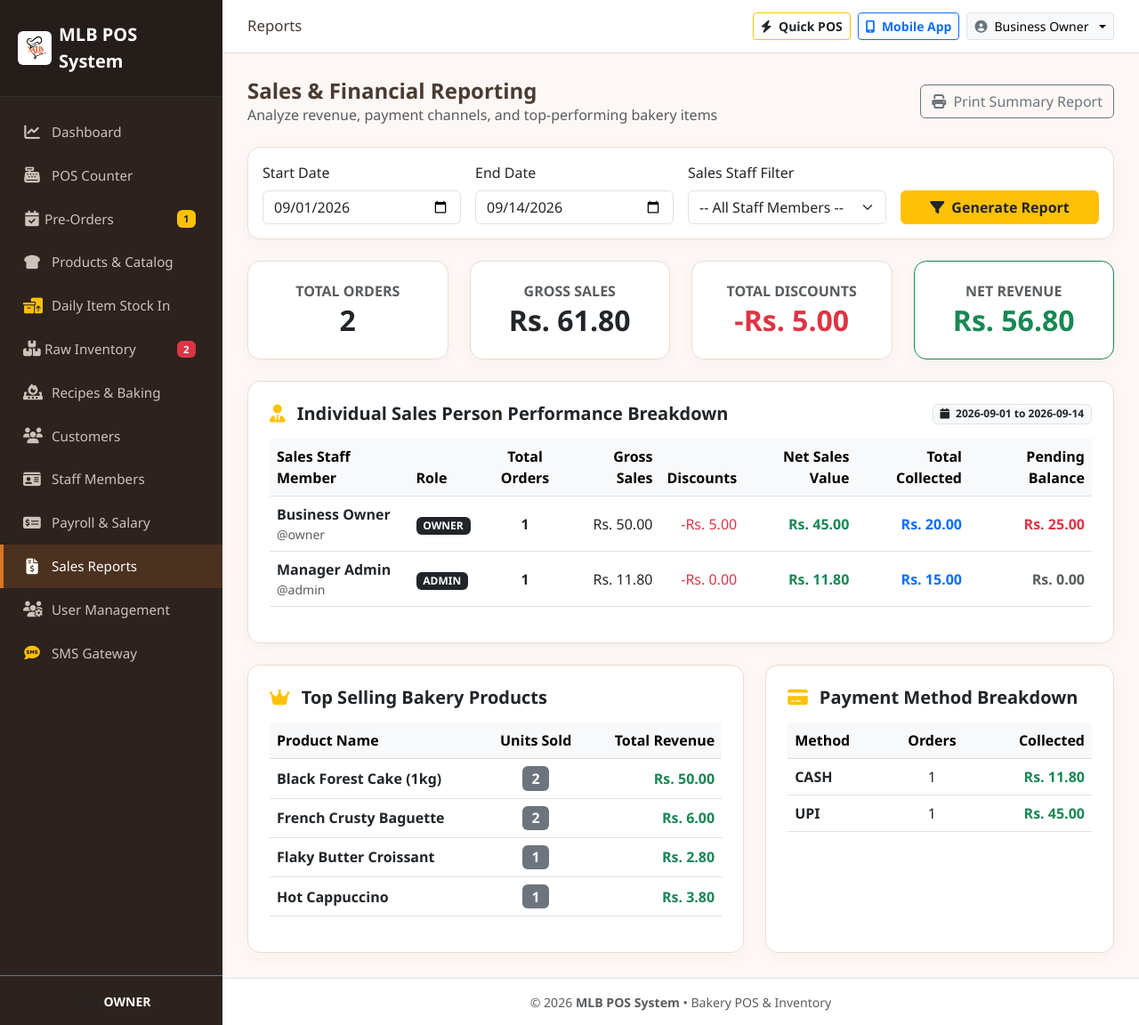
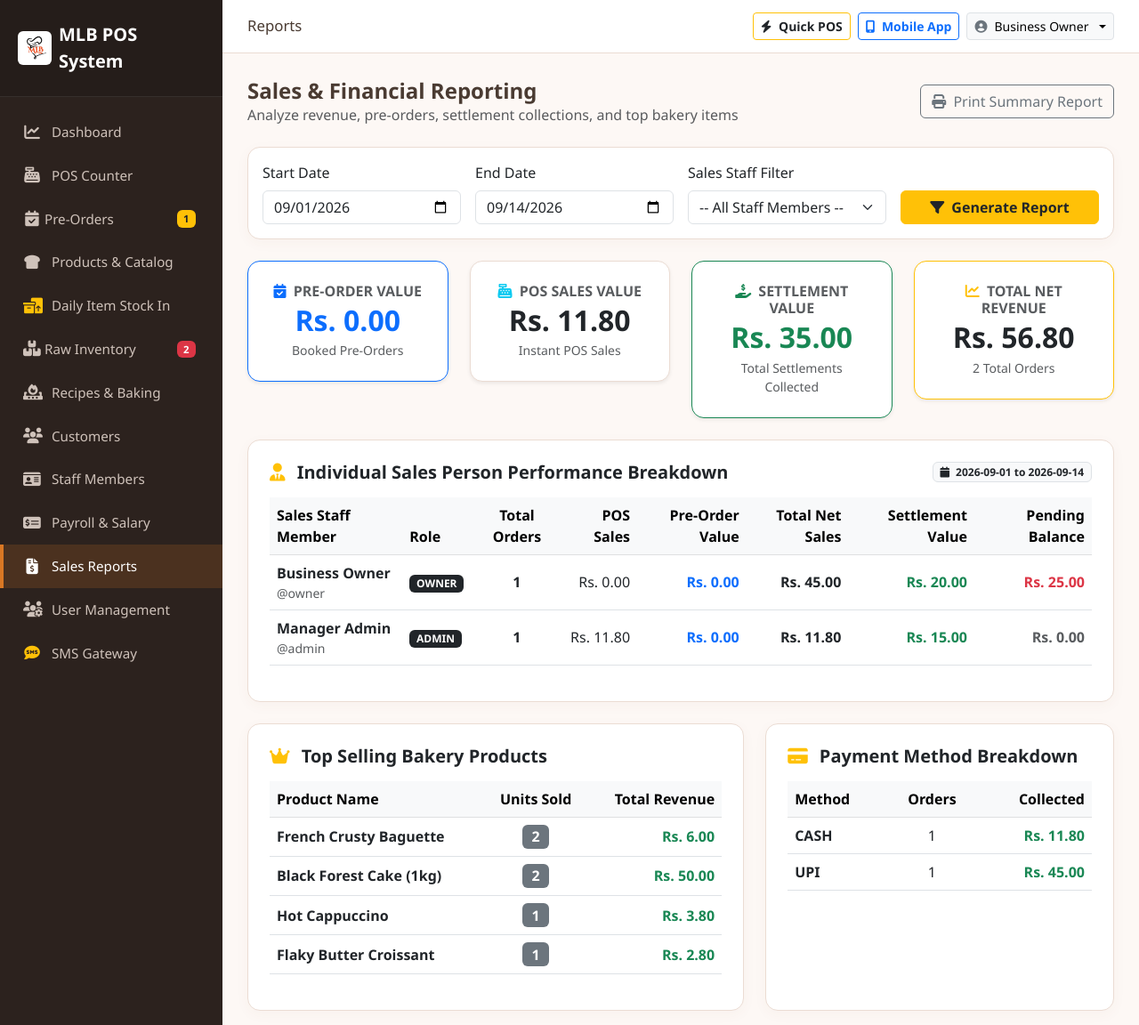
Before and after one commit to Nadeeshan1992/bakery-management, a PHP site: page /modules/reports/index.php in a window 1280 px wide. Shown: the top 1152 px of the page at 89% size. Run offline with PHP 8.4, Linux system fonts and the light colour scheme; a user stored in the database is signed in; data comes from the database, SQL or seed files in the repository.

Commit message:
feat(reports): separate pre-order value and settlement value in Sales & Financial Reporting, remove total discounts label

```diff
--- a/modules/reports/index.php
+++ b/modules/reports/index.php
@@ -14,13 +14,14 @@
 
 $userWhereClause = $salesPersonFilter > 0 ? " AND created_by = " . intval($salesPersonFilter) : "";
 
-// Financial Summary
+// Financial Summary (POS Sales, Pre-Order Value & Settlements)
 $stmtSum = $db->prepare("
     SELECT
         COUNT(*) as total_orders_count,
-        COALESCE(SUM(subtotal), 0) as gross_sales,
-        COALESCE(SUM(discount), 0) as total_discounts,
-        COALESCE(SUM(total_amount), 0) as net_revenue
+        COALESCE(SUM(total_amount), 0) as net_revenue,
+        COALESCE(SUM(CASE WHEN order_type = 'pos' THEN total_amount ELSE 0 END), 0) as pos_sales_value,
+        COALESCE(SUM(CASE WHEN order_type = 'preorder' THEN total_amount ELSE 0 END), 0) as preorder_sales_value,
+        COALESCE(SUM(paid_amount), 0) as settlement_value
     FROM orders
     WHERE DATE(created_at) BETWEEN ? AND ? AND order_status != 'cancelled' {$userWhereClause}
 ");
@@ -49,7 +50,7 @@
 $stmtTop->execute([$startDate, $endDate]);
 $topProducts = $stmtTop->fetchAll();
 
-// Individual Sales Person Sales Value Breakdown
+// Individual Sales Person Sales Value & Pre-Order / Settlement Breakdown
 $stmtSalesPerson = $db->prepare("
     SELECT
         u.id as user_id,
@@ -57,9 +58,9 @@
         u.username,
         u.role,
         COUNT(o.id) as total_orders,
-        COALESCE(SUM(o.subtotal), 0) as gross_sales,
-        COALESCE(SUM(o.discount), 0) as total_discounts,
-        COALESCE(SUM(o.total_amount), 0) as net_sales,
+        COALESCE(SUM(o.total_amount), 0) as total_sales_value,
+        COALESCE(SUM(CASE WHEN o.order_type = 'pos' THEN o.total_amount ELSE 0 END), 0) as pos_sales_value,
+        COALESCE(SUM(CASE WHEN o.order_type = 'preorder' THEN o.total_amount ELSE 0 END), 0) as preorder_sales_value,
         COALESCE(SUM(o.paid_amount), 0) as total_collected
     FROM users u
     JOIN orders o ON o.created_by = u.id
@@ -67,7 +68,7 @@
       AND o.order_status != 'cancelled'
       " . ($salesPersonFilter > 0 ? " AND u.id = " . intval($salesPersonFilter) : "") . "
     GROUP BY u.id
-    ORDER BY net_sales DESC
+    ORDER BY total_sales_value DESC
 ");
 $stmtSalesPerson->execute([$startDate, $endDate]);
 $salesPersonBreakdown = $stmtSalesPerson->fetchAll();
@@ -76,7 +77,7 @@
 <div class="d-flex justify-content-between align-items-center mb-4">
     <div>
         <h4 class="fw-bold mb-0">Sales & Financial Reporting</h4>
-        <p class="text-muted mb-0">Analyze revenue, payment channels, and top-performing bakery items</p>
+        <p class="text-muted mb-0">Analyze revenue, pre-orders, settlement collections, and top bakery items</p>
     </div>
     <button onclick="window.print()" class="btn btn-outline-secondary">
         <i class="fa-solid fa-print me-1"></i> Print Summary Report
@@ -116,27 +117,39 @@
 <!-- Key Performance Indicators -->
 <div class="row g-4 mb-4">
     <div class="col-md-3">
-        <div class="card card-bakery p-4 text-center">
-            <h6 class="text-muted text-uppercase fw-bold mb-1">Total Orders</h6>
-            <h2 class="fw-bold text-dark mb-0"><?php echo number_format($summary['total_orders_count']); ?></h2>
+        <div class="card card-bakery p-4 text-center border-primary shadow-sm">
+            <h6 class="text-muted text-uppercase fw-bold mb-1">
+                <i class="fa-solid fa-calendar-check text-primary me-1"></i> Pre-Order Value
+            </h6>
+            <h2 class="fw-bold text-primary mb-0"><?php echo formatMoney($summary['preorder_sales_value']); ?></h2>
+            <small class="text-muted mt-1 d-block">Booked Pre-Orders</small>
         </div>
     </div>
     <div class="col-md-3">
-        <div class="card card-bakery p-4 text-center">
-            <h6 class="text-muted text-uppercase fw-bold mb-1">Gross Sales</h6>
-            <h2 class="fw-bold text-dark mb-0"><?php echo formatMoney($summary['gross_sales']); ?></h2>
+        <div class="card card-bakery p-4 text-center shadow-sm">
+            <h6 class="text-muted text-uppercase fw-bold mb-1">
+                <i class="fa-solid fa-cash-register text-info me-1"></i> POS Sales Value
+            </h6>
+            <h2 class="fw-bold text-dark mb-0"><?php echo formatMoney($summary['pos_sales_value']); ?></h2>
+            <small class="text-muted mt-1 d-block">Instant POS Sales</small>
         </div>
     </div>
     <div class="col-md-3">
-        <div class="card card-bakery p-4 text-center">
-            <h6 class="text-muted text-uppercase fw-bold mb-1">Total Discounts</h6>
-            <h2 class="fw-bold text-danger mb-0">-<?php echo formatMoney($summary['total_discounts']); ?></h2>
+        <div class="card card-bakery p-4 text-center border-success shadow-sm">
+            <h6 class="text-muted text-uppercase fw-bold mb-1">
+                <i class="fa-solid fa-hand-holding-dollar text-success me-1"></i> Settlement Value
+            </h6>
+            <h2 class="fw-bold text-success mb-0"><?php echo formatMoney($summary['settlement_value']); ?></h2>
+            <small class="text-muted mt-1 d-block">Total Settlements Collected</small>
         </div>
     </div>
     <div class="col-md-3">
-        <div class="card card-bakery p-4 text-center border-success">
-            <h6 class="text-muted text-uppercase fw-bold mb-1">Net Revenue</h6>
-            <h2 class="fw-bold text-success mb-0"><?php echo formatMoney($summary['net_revenue']); ?></h2>
+        <div class="card card-bakery p-4 text-center border-warning shadow-sm">
+            <h6 class="text-muted text-uppercase fw-bold mb-1">
+                <i class="fa-solid fa-chart-line text-warning me-1"></i> Total Net Revenue
+            </h6>
+            <h2 class="fw-bold text-dark mb-0"><?php echo formatMoney($summary['net_revenue']); ?></h2>
+            <small class="text-muted mt-1 d-block"><?php echo number_format($summary['total_orders_count']); ?> Total Orders</small>
         </div>
     </div>
 </div>
@@ -161,10 +174,10 @@
                             <th>Sales Staff Member</th>
                             <th>Role</th>
                             <th class="text-center">Total Orders</th>
-                            <th class="text-end">Gross Sales</th>
-                            <th class="text-end">Discounts</th>
-                            <th class="text-end">Net Sales Value</th>
-                            <th class="text-end">Total Collected</th>
+                            <th class="text-end">POS Sales</th>
+                            <th class="text-end">Pre-Order Value</th>
+                            <th class="text-end">Total Net Sales</th>
+                            <th class="text-end">Settlement Value</th>
                             <th class="text-end">Pending Balance</th>
                         </tr>
                     </thead>
@@ -173,7 +186,7 @@
                             <tr><td colspan="8" class="text-center text-muted py-4">No individual sales records found for this date range.</td></tr>
                         <?php else: ?>
                             <?php foreach ($salesPersonBreakdown as $sp):
-                                $pendingBal = max(0, (float)$sp['net_sales'] - (float)$sp['total_collected']);
+                                $pendingBal = max(0, (float)$sp['total_sales_value'] - (float)$sp['total_collected']);
                             ?>
                                 <tr>
                                     <td>
@@ -186,10 +199,10 @@
                                         </span>
                                     </td>
                                     <td class="text-center fw-bold fs-6"><?php echo number_format($sp['total_orders']); ?></td>
-                                    <td class="text-end"><?php echo formatMoney($sp['gross_sales']); ?></td>
-                                    <td class="text-end text-danger">-<?php echo formatMoney($sp['total_discounts']); ?></td>
-                                    <td class="text-end fw-bold text-success fs-6"><?php echo formatMoney($sp['net_sales']); ?></td>
-                                    <td class="text-end text-primary fw-bold"><?php echo formatMoney($sp['total_collected']); ?></td>
+                                    <td class="text-end text-dark"><?php echo formatMoney($sp['pos_sales_value']); ?></td>
+                                    <td class="text-end text-primary fw-bold"><?php echo formatMoney($sp['preorder_sales_value']); ?></td>
+                                    <td class="text-end fw-bold text-dark fs-6"><?php echo formatMoney($sp['total_sales_value']); ?></td>
+                                    <td class="text-end text-success fw-bold"><?php echo formatMoney($sp['total_collected']); ?></td>
                                     <td class="text-end fw-bold <?php echo $pendingBal > 0 ? 'text-danger' : 'text-muted'; ?>">
                                         <?php echo formatMoney($pendingBal); ?>
                                     </td>
```
Also changed, not shown: api/reports/sales.php (+10 -10 lines).
